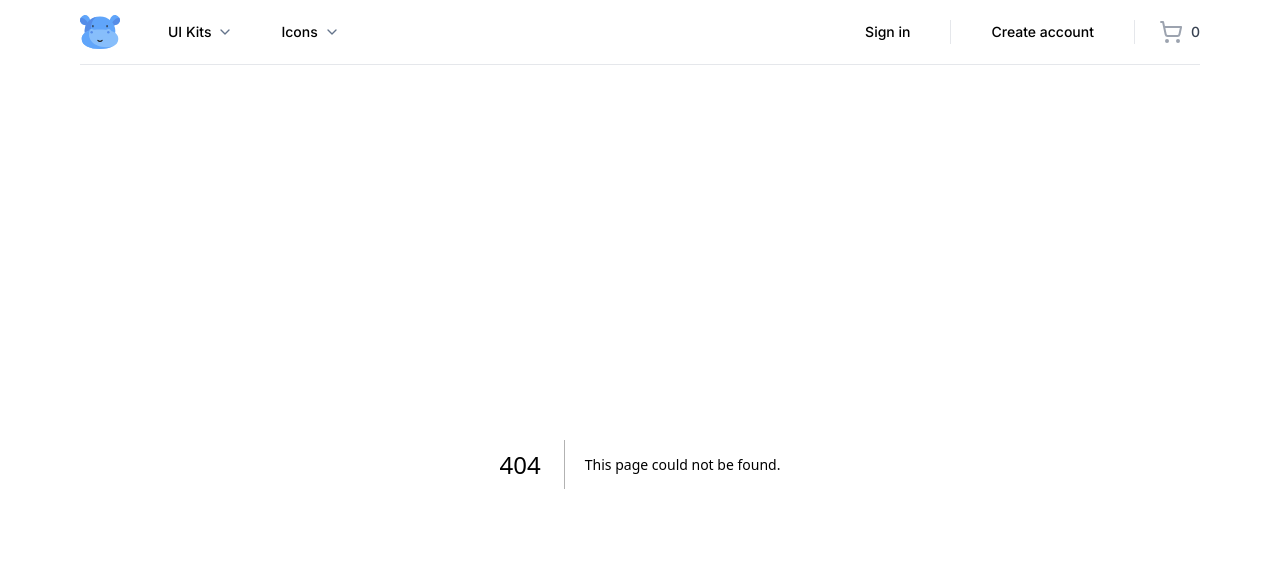
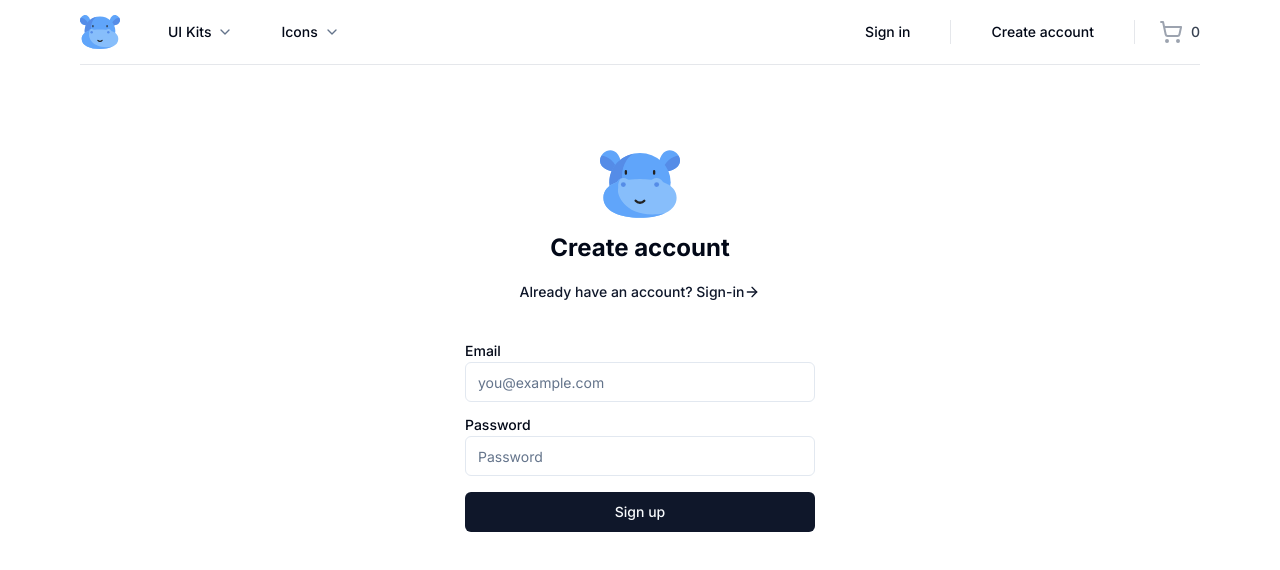
Before and after one commit to 1991Pawel/next-14-practice, a Next.js app: page /sign-up in a window 1280 px wide. Before the commit this address had no page. Shown: the top 570 px of the page. Built offline with nearby package versions, Linux system fonts and the light colour scheme.

Commit message:
add signup page

```diff
--- a/package.json
+++ b/package.json
@@ -13,6 +13,7 @@
 		"@payloadcms/db-mongodb": "^1.4.1",
 		"@payloadcms/richtext-slate": "^1.4.0",
 		"@radix-ui/react-dialog": "^1.0.5",
+		"@radix-ui/react-label": "^2.0.2",
 		"@radix-ui/react-separator": "^1.0.3",
 		"@radix-ui/react-slot": "^1.0.2",
 		"class-variance-authority": "^0.7.0",
--- /dev/null
+++ b/src/app/(auth)/sign-up/page.tsx
@@ -0,0 +1,62 @@
+"use client";
+import Link from "next/link";
+import { ArrowRight } from "lucide-react";
+import { Icons } from "@/components/Icons";
+import { Button, buttonVariants } from "@/components/ui/button";
+import { Label } from "@/components/ui/label";
+import { Input } from "@/components/ui/input";
+import { cn } from "@/lib/utils";
+const Page = () => {
+	return (
+		<>
+			<div className="iems-center container relative flex flex-col justify-center pt-20 lg:px-0">
+				<div className="mx-auto flex w-full flex-col justify-center space-y-6 sm:w-[350px]">
+					<div className="text center flex flex-col items-center space-y-2">
+						<Icons.logo className="w20 h-20" />
+						<h1 className="text-2xl font-bold">Create account</h1>
+						<Link
+							className={buttonVariants({
+								variant: "link",
+								className: "text-blue-400",
+							})}
+							href="/sign-in"
+						>
+							Already have an account? Sign-in
+							<ArrowRight className="h-4 w-4" />
+						</Link>
+					</div>
+					<div className="grid gap-6">
+						<form onSubmit={() => console.log("action")}>
+							<div className="grid gap-2">
+								<div className="grid gap-1 py-2">
+									<Label htmlFor="email">Email</Label>
+									<Input
+										placeholder="you@example.com"
+										className={cn({
+											"focus-visible:ring-red-500": true,
+										})}
+									/>
+								</div>
+							</div>
+							<div className="grid gap-2">
+								<div className="grid gap-1 py-2">
+									<Label htmlFor="password">Password</Label>
+									<Input
+										type="password"
+										placeholder="Password"
+										className={cn({
+											"focus-visible:ring-red-500": true,
+										})}
+									/>
+								</div>
+								<Button>Sign up</Button>
+							</div>
+						</form>
+					</div>
+				</div>
+			</div>
+		</>
+	);
+};
+
+export default Page;
--- /dev/null
+++ b/src/components/ui/input.tsx
@@ -0,0 +1,25 @@
+import * as React from "react"
+
+import { cn } from "@/lib/utils"
+
+export interface InputProps
+  extends React.InputHTMLAttributes<HTMLInputElement> {}
+
+const Input = React.forwardRef<HTMLInputElement, InputProps>(
+  ({ className, type, ...props }, ref) => {
+    return (
+      <input
+        type={type}
+        className={cn(
+          "flex h-10 w-full rounded-md border border-input bg-background px-3 py-2 text-sm ring-offset-background file:border-0 file:bg-transparent file:text-sm file:font-medium placeholder:text-muted-foreground focus-visible:outline-none focus-visible:ring-2 focus-visible:ring-ring focus-visible:ring-offset-2 disabled:cursor-not-allowed disabled:opacity-50",
+          className
+        )}
+        ref={ref}
+        {...props}
+      />
+    )
+  }
+)
+Input.displayName = "Input"
+
+export { Input }
--- /dev/null
+++ b/src/components/ui/label.tsx
@@ -0,0 +1,26 @@
+"use client"
+
+import * as React from "react"
+import * as LabelPrimitive from "@radix-ui/react-label"
+import { cva, type VariantProps } from "class-variance-authority"
+
+import { cn } from "@/lib/utils"
+
+const labelVariants = cva(
+  "text-sm font-medium leading-none peer-disabled:cursor-not-allowed peer-disabled:opacity-70"
+)
+
+const Label = React.forwardRef<
+  React.ElementRef<typeof LabelPrimitive.Root>,
+  React.ComponentPropsWithoutRef<typeof LabelPrimitive.Root> &
+    VariantProps<typeof labelVariants>
+>(({ className, ...props }, ref) => (
+  <LabelPrimitive.Root
+    ref={ref}
+    className={cn(labelVariants(), className)}
+    {...props}
+  />
+))
+Label.displayName = LabelPrimitive.Root.displayName
+
+export { Label }
```
Also changed, not shown: 1 other file (tests, documents, lock files or other folders).
